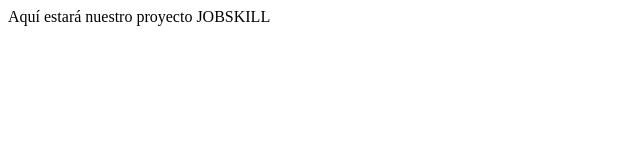
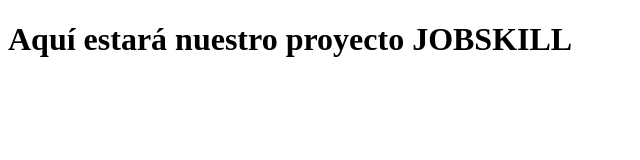
Before and after one commit to JOBSKILL2024/JOBSKILL24, a plain HTML site: page index.html in a window 1280 px wide. Shown: the whole page, without its empty margins (0-640 px from the left). Drawn offline with Linux system fonts and the light colour scheme.

Commit message:
Se agregó como un titulo h1 el texto

```diff
--- a/index.html
+++ b/index.html
@@ -7,7 +7,7 @@
     <link rel="stylesheet" href="styles.css">
 </head>
 <body>
-    Aquí estará nuestro proyecto JOBSKILL
+    <h1>Aquí estará nuestro proyecto JOBSKILL</h1>
     <script src="scripts.js"></script>
 </body>
 </html>
```
